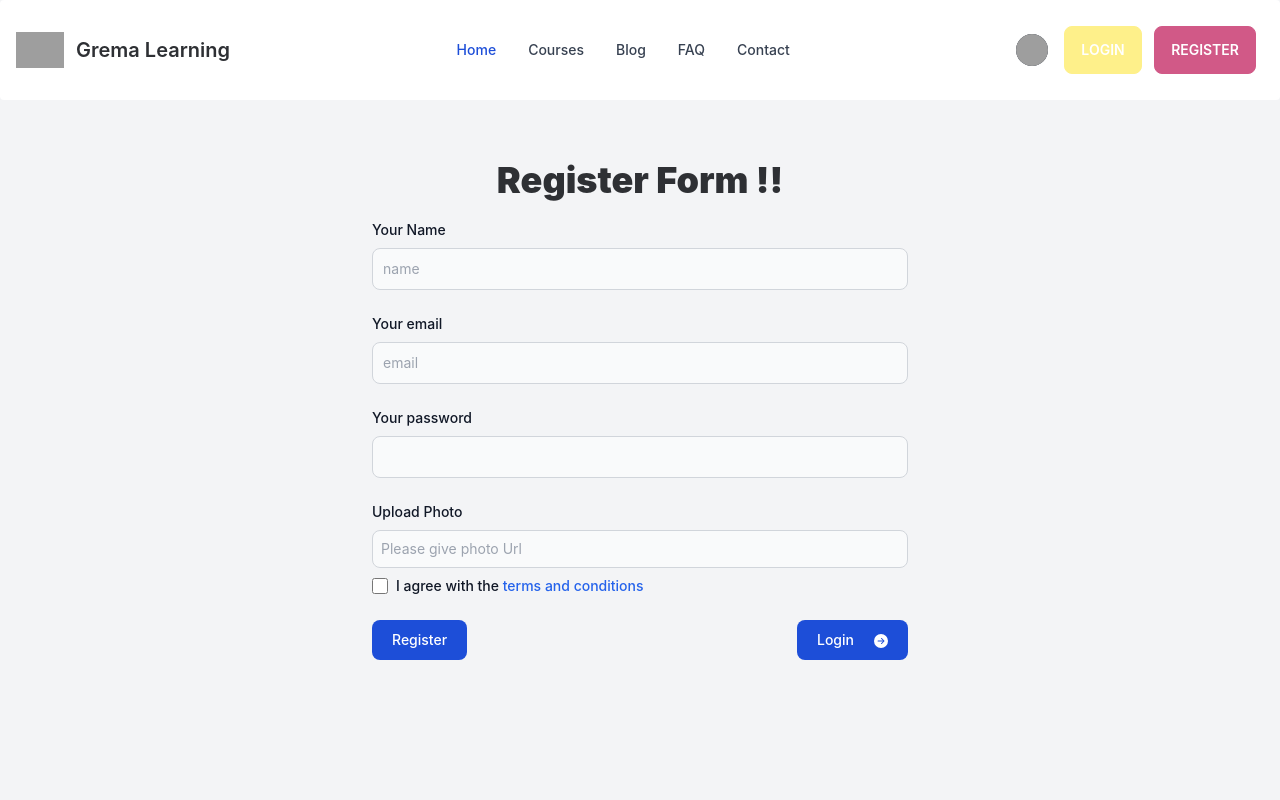
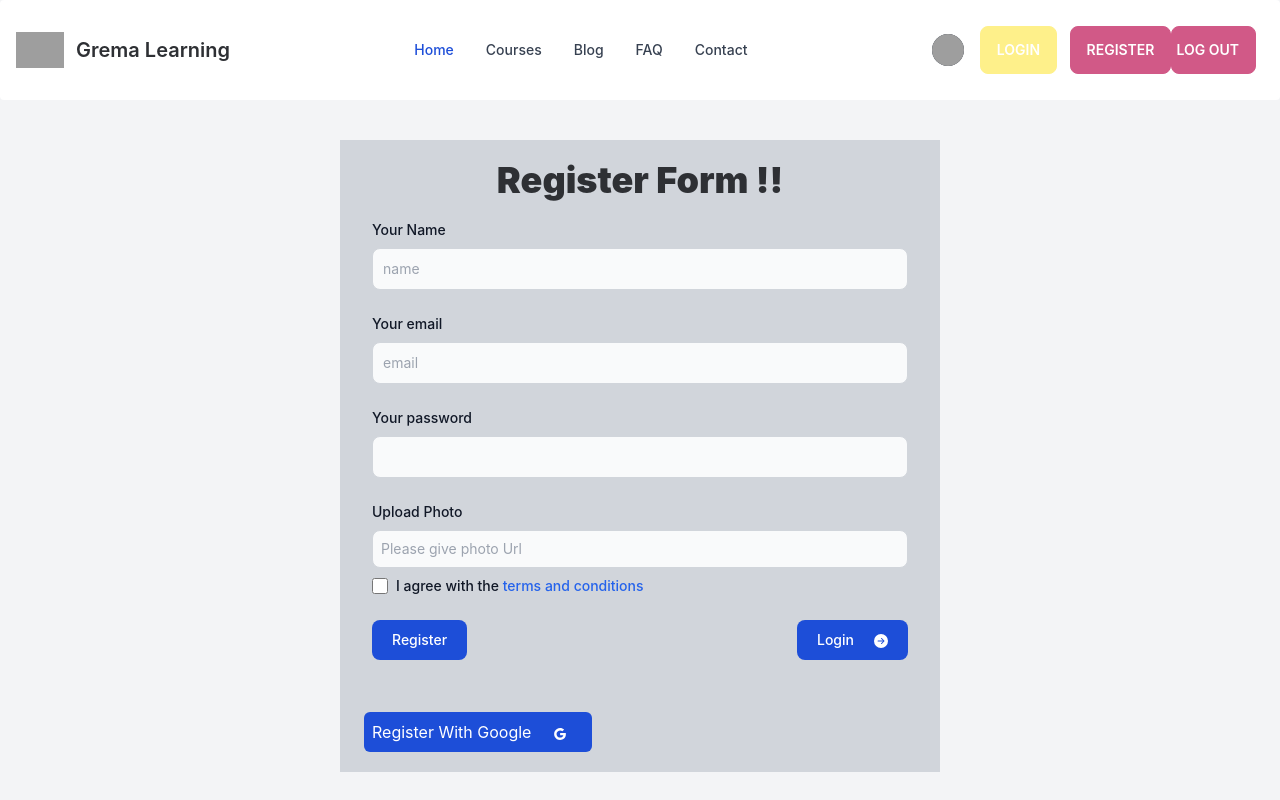
Before and after one commit to sagor019954/email-authentication-ass-10, a React (Create React App) app: page /register in a window 1280 px wide. Shown: the top 800 px of the page. Built offline with nearby package versions, Linux system fonts and the light colour scheme; no server answers; grey boxes are pictures that could not be loaded.

Commit message:
google is added

```diff
--- a/src/Authcontext/Authfile.js
+++ b/src/Authcontext/Authfile.js
@@ -1,5 +1,5 @@
 import React, { createContext, useEffect, useState } from 'react';
-import { createUserWithEmailAndPassword, getAuth, onAuthStateChanged, sendEmailVerification, signInWithEmailAndPassword, updateProfile } from 'firebase/auth'
+import { createUserWithEmailAndPassword, getAuth, onAuthStateChanged, sendEmailVerification, signInWithEmailAndPassword, signInWithPopup, updateProfile } from 'firebase/auth'
 import app from '../Context/firebase.config';
 
 export const AuthContext = createContext()
@@ -37,8 +37,15 @@ const Authfile = ({ children }) => {
         }
 
     }, [])
+    //Register by Google
+    const googleRegister = (provider) => {
+        return signInWithPopup(auth, provider)
+    }
+
+
+
     // console.log(user);
-    const authInfo = { user, createEmail, verifyEmail, signIn, updateUserProfile }
+    const authInfo = { user, createEmail, verifyEmail, signIn, updateUserProfile, googleRegister }
     return (
         <AuthContext.Provider value={authInfo}>
             {children}
--- a/src/Common/Navbar.js
+++ b/src/Common/Navbar.js
@@ -42,6 +42,7 @@ const Navbar = () => {
                         <div className='m-2'>
                             <Link to="/login">  <button className="btn m-2 text-white btn-primary">Login</button></Link>
                             <Link to="/register">  <button className="btn text-white  btn-secondary">Register</button></Link>
+                            <button className="btn pl-1 text-white  btn-secondary">Log Out</button>
                         </div>
                     </div>
                     <div className="items-center justify-between hidden w-full md:flex md:w-auto md:order-1" id="mobile-menu-2">
--- a/src/Form/Register.js
+++ b/src/Form/Register.js
@@ -1,6 +1,8 @@
+import { GoogleAuthProvider } from 'firebase/auth';
 import React, { useContext, useState } from 'react';
 import { BsFillArrowRightCircleFill } from "react-icons/bs";
 import { AuthContext } from '../Authcontext/Authfile'
+import { AiOutlineGoogle } from "react-icons/ai";
 
 const Register = () => {
     const [photo, setPhoto] = useState('')
@@ -9,7 +11,7 @@ const Register = () => {
         setPhoto(photo);
     }
 
-    const { createEmail, verifyEmail, updateUserProfile } = useContext(AuthContext)
+    const { createEmail, verifyEmail, updateUserProfile, googleRegister } = useContext(AuthContext)
     const handleregister = (event) => {
         event.preventDefault();
         const form = event.target;
@@ -37,7 +39,7 @@ const Register = () => {
             .catch(error => console.error(error));
     }
 
-
+    //profile updated
     const handleUpdateUserProfile = (name, photoURL) => {
         const profile = {
             displayName: name,
@@ -48,11 +50,24 @@ const Register = () => {
             .then(() => { })
             .catch(error => console.error(error));
     }
+    //Register by google
+    const provider = new GoogleAuthProvider();
 
+    const googleSignin = () => {
+
+        googleRegister(provider)
+            .then(result => {
+                const user = result.user;
+                console.log(user);
+            })
+            .catch(error => {
+                console.error(error);
+            })
+    }
 
 
     return (
-        <div className='w-1/2 mx-auto bg-gray-100 '>
+        <div className='w-1/2 mx-auto bg-gray-300 '>
             <form onSubmit={handleregister} className='m-8'>
                 <p className='text-center pt-5 font-black text-4xl'>Register Form !!</p>
                 <div className="mb-6 pt-5">
@@ -75,13 +90,14 @@ const Register = () => {
                     <div className="flex items-center h-5">
                         <input id="terms" type="checkbox" value="" className="w-4 h-4 bg-gray-50 rounded border border-gray-300 focus:ring-3 focus:ring-blue-300 dark:bg-gray-700 dark:border-gray-600 dark:focus:ring-blue-600 dark:ring-offset-gray-800" />
                     </div>
-                    <label htmlFor="terms" className="ml-2 text-sm font-medium text-gray-900 dark:text-gray-300">I agree with the <a href="#" className="text-blue-600 hover:underline dark:text-blue-500">terms and conditions</a></label>
+                    <label htmlFor="terms" className="ml-2 text-sm font-medium text-gray-900">I agree with the <a href="#" className="text-blue-600 hover:underline dark:text-blue-500">terms and conditions</a></label>
                 </div>
                 <div className='flex  place-content-between pb-5'>
                     <button type="submit" className="text-white bg-blue-700 hover:bg-blue-800 focus:ring-4 focus:outline-none focus:ring-blue-300 font-medium rounded-lg text-sm w-full sm:w-auto px-5 py-2.5 text-center dark:bg-blue-600 dark:hover:bg-blue-700 dark:focus:ring-blue-800">Register</button>
                     <button type="submit" className="text-white bg-blue-700 hover:bg-blue-800 focus:ring-4 focus:outline-none focus:ring-blue-300 font-medium rounded-lg text-sm w-full sm:w-auto px-5 py-2.5 text-center dark:bg-blue-600 dark:hover:bg-blue-700 dark:focus:ring-blue-800">Login<BsFillArrowRightCircleFill className='inline ml-5'></BsFillArrowRightCircleFill></button>
                 </div>
             </form>
+            <button onClick={googleSignin} className=" mb-5 ml-6 p-2 rounded-md border-sold border-3 bg-blue-700"><p className='text-white'>Register With Google <AiOutlineGoogle className='inline w-12 '></AiOutlineGoogle></p></button>
         </div>
     );
 };
```
